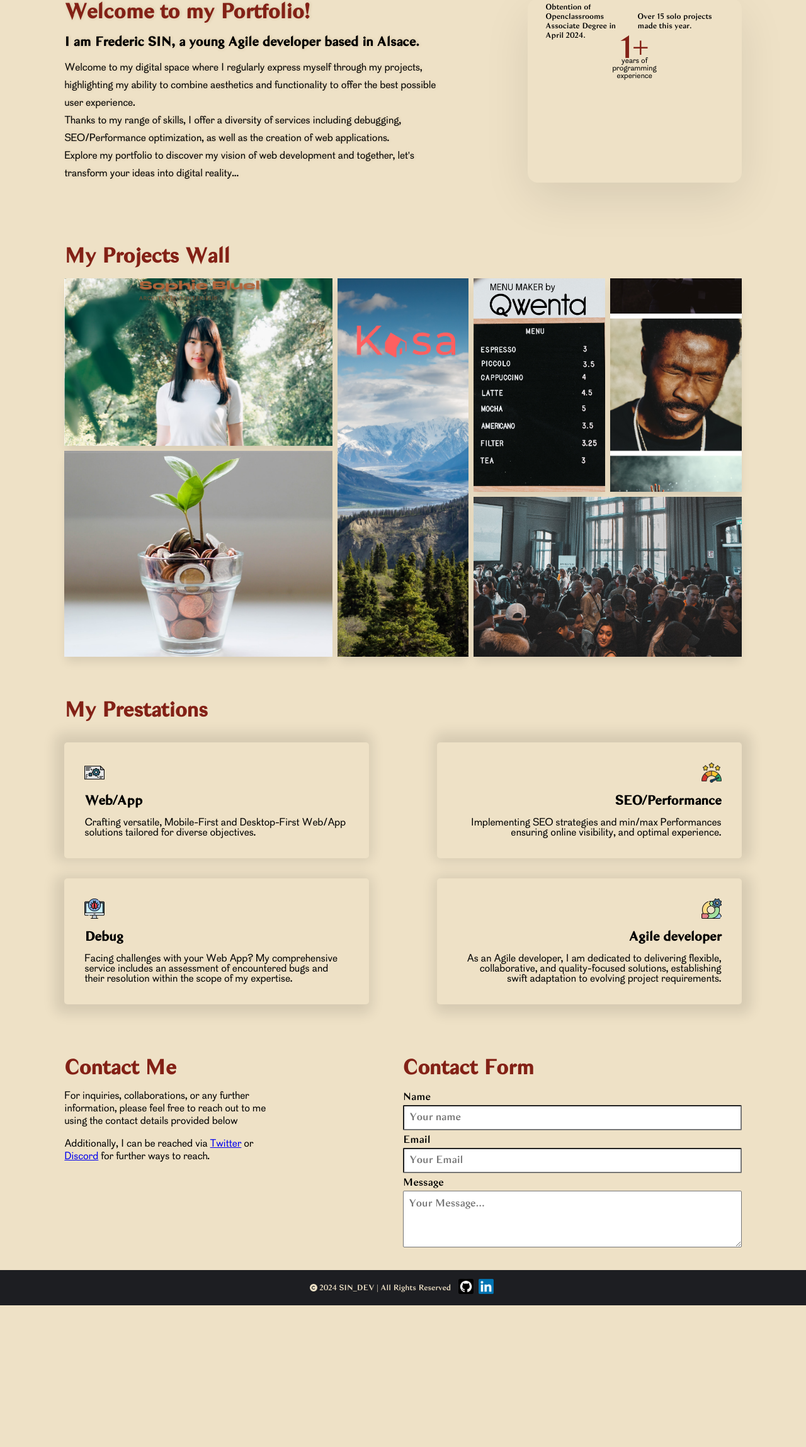
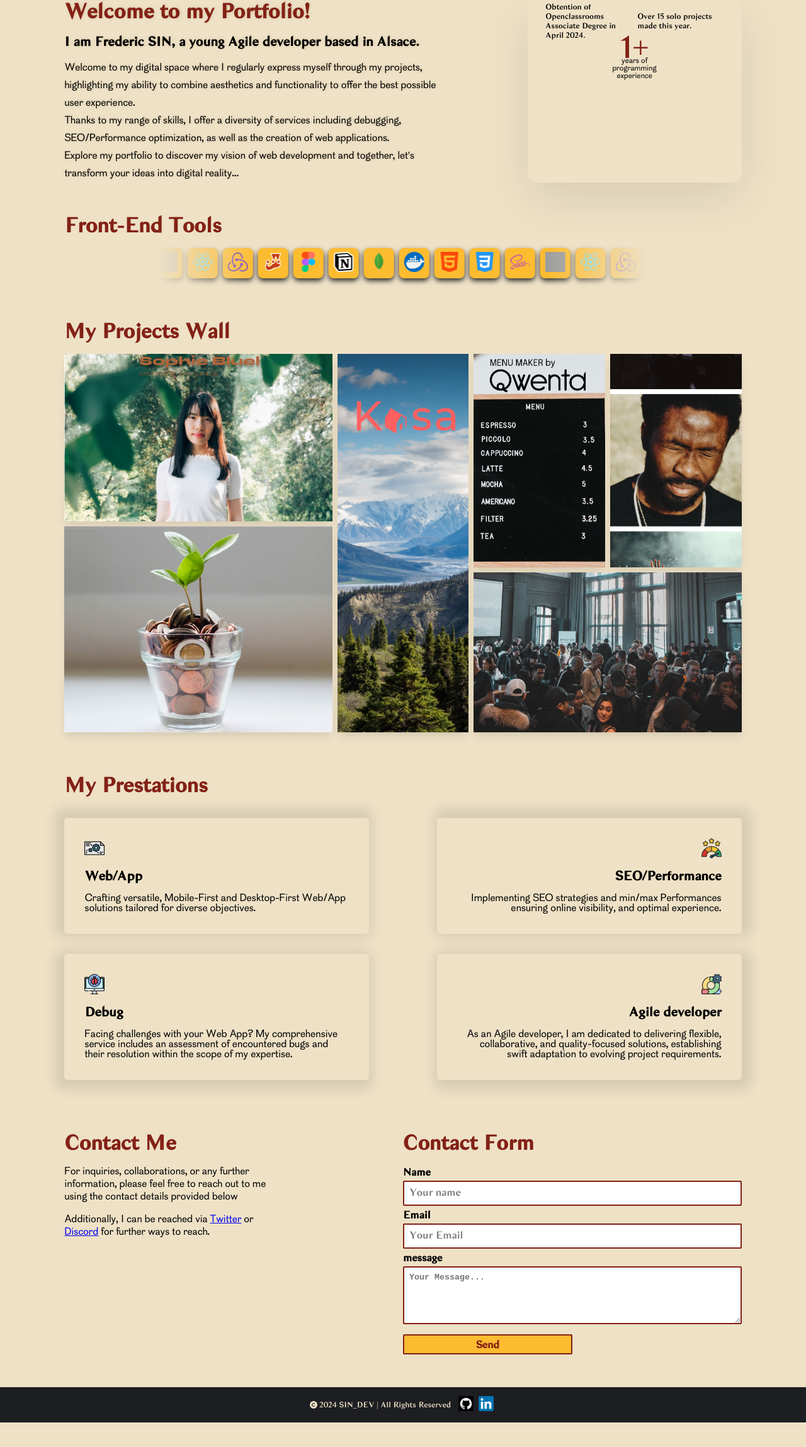
Before and after one commit to UdotBdot/Openclassrooms_P12_Portfolio, a React (Vite) app: page /home in a window 1280 px wide. Shown: the part 1250-3548 px from the top of the page at 63% size. Before the commit the page ends 3391 px from the top, so only its background shows below. Built offline with nearby package versions, Linux system fonts and the light colour scheme; grey boxes are pictures that could not be loaded.

Commit message:
Update: EmailJS

```diff
--- a/package.json
+++ b/package.json
@@ -10,6 +10,7 @@
     "preview": "vite preview"
   },
   "dependencies": {
+    "@emailjs/browser": "^4.3.3",
     "@fortawesome/fontawesome-svg-core": "^6.5.1",
     "@fortawesome/free-solid-svg-icons": "^6.5.1",
     "@fortawesome/react-fontawesome": "^0.2.0",
--- a/src/components/AutoSlider/AutoSlider.jsx
+++ b/src/components/AutoSlider/AutoSlider.jsx
@@ -8,7 +8,13 @@ const AutoSlider = () => {
   const [showSlider, setShowSlider] = useState(false);
   const scrollerRef = useRef();
 
+  useEffect(() => {
+    const timer = setTimeout(() => {
+      setShowSlider(true);
+    }, 500);
 
+    return () => clearTimeout(timer);
+  }, []);
 
   useEffect(() => {
     const scrollerElement = scrollerRef.current;
--- a/src/components/Contact/Contact.jsx
+++ b/src/components/Contact/Contact.jsx
@@ -1,10 +1,38 @@
-import React, { useState, useEffect} from 'react';
+import React, { useState, useEffect, useRef } from 'react';
 import './Contact.scss';
 import Input from '../Input/Input';
+import emailjs from '@emailjs/browser';
 
 function Contact() {
+  const form = useRef();
+  const [isLoading, setIsLoading] = useState(true);
+  const [messageStatus, setMessageStatus] = useState(null);
 
-  const [isLoading, setIsLoading] = useState(true);
+  const sendEmail = (e) => {
+    e.preventDefault();
+
+    emailjs
+      .sendForm('service_3zjqz4w', 'template_vms42zl', form.current, {
+        publicKey: 'gv8GAFS6Qr6mcL-ff',
+      })
+      .then(
+        (response) => {
+          console.log('SUCCESS!', response.status);
+          form.current.reset();
+          setMessageStatus('success'); // Mettre à jour le statut du message pour afficher le message de succès
+        },
+        (error) => {
+          console.log('FAILED...', error.text);
+          setMessageStatus('error'); // Mettre à jour le statut du message pour afficher le message d'erreur
+        },
+      )
+      .finally(() => {
+        // Réinitialiser le statut du message après un certain délai
+        setTimeout(() => {
+          setMessageStatus(null);
+        }, 5000); // Délai en millisecondes avant de masquer le message (5 secondes dans cet exemple)
+      });
+  };
 
   useEffect(() => {
     const timer = setTimeout(() => {
@@ -13,9 +41,12 @@ function Contact() {
 
     return () => clearTimeout(timer);
   }, []);
+
   return (
     <>
-    {isLoading ? (null) : (
+      {isLoading ? (
+        null
+      ) : (
         <section id="contact" className='Article'>
           <div className='Contact'>
             <div className='Contact__me'>
@@ -27,24 +58,28 @@ function Contact() {
             </div>
             <div className='Contact__form'>
               <h2>Contact Form</h2>
-            <form>
+              <form ref={form} onSubmit={sendEmail}>
                 <div className='container-form'>
                   <div className="Input-container">
-                  <Input text="Name" autoComplete="Name" name="Name" placeholder="Your name" type="text" tabIndex="1" required />
+                    <Input text="Name" autoComplete="Name" name="user_name" placeholder="Your name" type="text" tabIndex="1" required />
                   </div>
                   <div className="Input-container">
-                  <Input text="Email" autoComplete="Email" name="Email" placeholder="Your Email" type="email" tabIndex="2" required />
+                    <Input text="Email" autoComplete="Email" name="user_email" placeholder="Your Email" type="email" tabIndex="2" required />
                   </div>
                   <div className="Input-container">
-                  <Input text="Message" autoComplete="Message" name="Message" className="message-input" placeholder="Your Message..." tabIndex="3" required htmlFor="Message" textarea />
+                    <Input text="Message" autoComplete="Message" name="message" className="message-input" placeholder="Your Message..." tabIndex="3" required htmlFor="Message" textarea />
+                  </div>
+                  <div>
+                    <input id="form-btn" type="submit" value="Send" />
                   </div>
                 </div>
               </form>
+              {messageStatus === 'success' && <p className='message'>Your message has been sent successfully!</p>}
+              {messageStatus === 'error' && <p className='message'>Failed to send the message. Please try again later.</p>}
             </div>
           </div>
         </section>
       )}
-
     </>
   );
 }
--- a/src/components/Contact/Contact.scss
+++ b/src/components/Contact/Contact.scss
@@ -28,21 +28,30 @@
                     height: 20px;
                     border-radius: 2px;
                     padding: 8px;
+                    border: 2px solid $secondary-color;
                 }
                 textarea {
                     height: 72px;
                     padding: 8px;
                     border-radius: 2px;
+                    border: 2px solid $secondary-color;
+                    font-weight: bold;
                 }
             }
             & label {
                 font-size: 16px;
                 font-family: $headline-font ;
                 margin: 4px 0;
+                font-weight: bold;
             }
 
         }
-
+        & p {
+            font-family: $headline-font;
+            font-size: 16px;
+            color: green;
+            font-weight: bold;
+        }
     }
 }
 
@@ -60,3 +69,17 @@
         }
     }
 }
+
+#form-btn {
+    cursor: pointer;
+    font-family: $headline-font;
+    font-size: 16px;
+    padding: 4px;
+    margin: 16px 0;
+    width: 50%;
+    border-radius: 2px;
+    background-color: $sun-color;
+    color: $secondary-color;
+    border: 2px solid $secondary-color;
+    font-weight: bold;
+}
--- a/src/components/Input/Input.jsx
+++ b/src/components/Input/Input.jsx
@@ -15,7 +15,9 @@ function Input(props) {
           placeholder={placeholder}
           tabIndex={tabIndex}
           required={required}
-        />
+
+        >
+        </textarea>
       </>
     );
   } else {
--- a/src/components/MainWorks/MainWorks.jsx
+++ b/src/components/MainWorks/MainWorks.jsx
@@ -36,7 +36,9 @@ function MainWorks() {
       <div className='Article Article-side'>
       <div className='Works'>
         <div className='slider'>
-          <img width={972} height={400} src={images[currentImageIndex]} alt={`Work ${currentImageIndex + 1}`} />
+          <a target='_blank' href='https://github.com/UdotBdot?tab=repositories'>
+            <img width={972} height={480} src={images[currentImageIndex]} alt={`Work ${currentImageIndex + 1}`} />
+          </a>
           <div className='btn-display'>
             <button aria-label='Slider previous image' className='btn1 btn-style' onClick={prevSlide}> <FontAwesomeIcon icon={faArrowLeft}/> </button>
             <button aria-label='Slider next image' className='btn2 btn-style' onClick={nextSlide}> <FontAwesomeIcon icon={faArrowRight}/></button>
--- a/src/components/MainWorks/MainWorks.scss
+++ b/src/components/MainWorks/MainWorks.scss
@@ -5,6 +5,7 @@
   flex-direction: column;
     width: 100%;
     .slider {
+      position: relative;
         display: flex;
         flex-direction: column;
         justify-content: center;
@@ -14,24 +15,36 @@
         object-fit: cover;
         border-radius: 5px;
         width: 100%;
+        border: 1px solid $text-color;
+        &:hover {
+          opacity: 0.9;
+        }
       }
       .btn1, .btn2 {
-        width: 50%;
+        position: absolute;
+        width: 40px;
+      }
+      .btn1 {
+        top: 46%;
+        left: 5%;
+      }
+      .btn2 {
+        top: 46%;
+        right:5%;
       }
       .btn-display {
-        display: flex;
-        justify-content: center;
+        height: 36px;
+        padding: 4px;
+
         margin-top: 5px;
       }
       .btn-style {
         cursor: pointer;
-        padding: 5px 7px;
-        background-color: white;
+        padding: 8px;
+        background-color: $sun-color;
+        color: $secondary-color;
         font-size: 16px;
-        border-radius: 5px;
-        &:hover {
-            opacity: 0.8;
-        }
+        border-radius: 4px;
       }
     }
     & p {
--- a/src/components/Navbar/Navbar.scss
+++ b/src/components/Navbar/Navbar.scss
@@ -74,6 +74,21 @@
   .navbar {
     height: 48px;
   }
+  .nav-link {
+    height: 48px;
+  }
+}
+
+@media (min-width:425px) and (max-width:768px) {
+  .nav-link {
+    height: 66px;
+  }
+}
+
+@media (min-width:768px) and (max-width:1439px) {
+  .nav-link {
+    height: 70px;
+  }
 }
 
 @media only screen and (min-width: 1439px) {
```
Also changed, not shown: 1 other file (tests, documents, lock files or other folders). Lines whose indentation alone changed are shown as unchanged.
